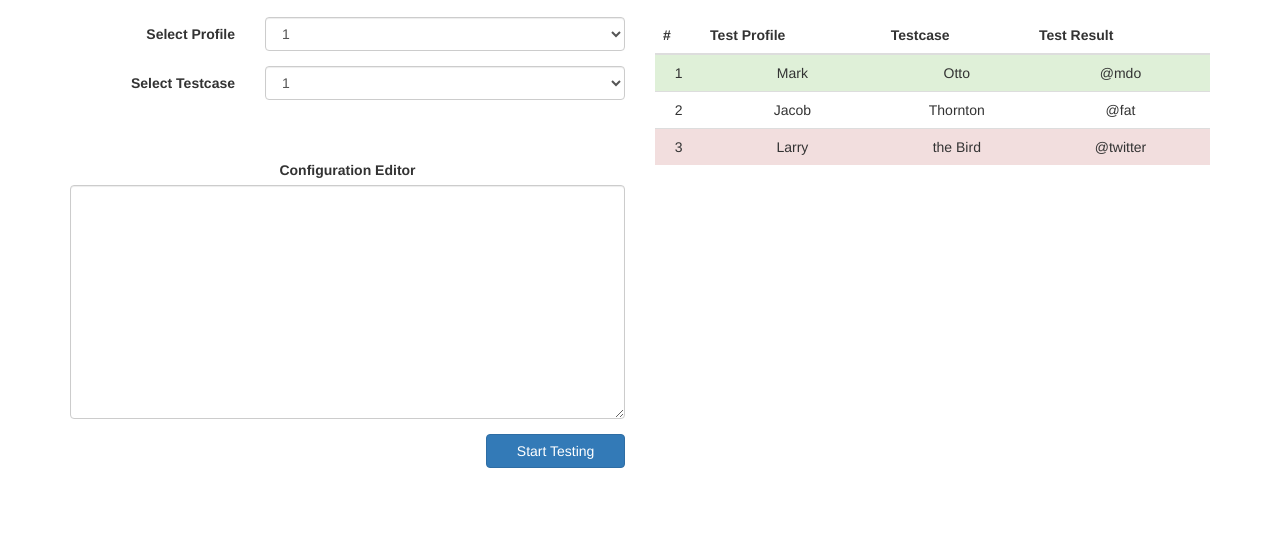
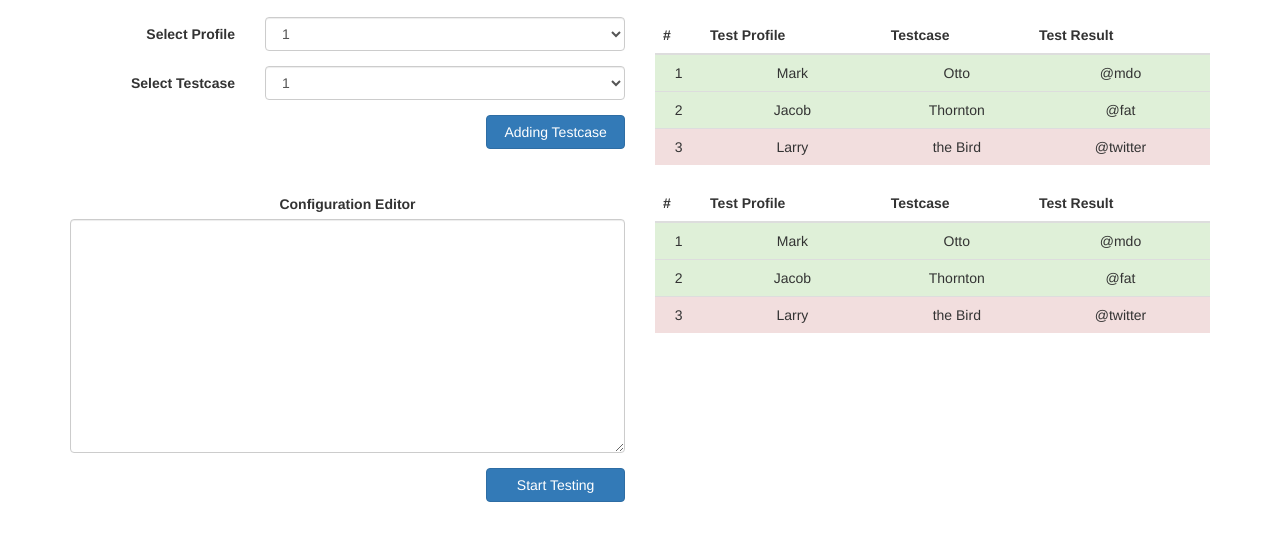
Before and after one commit to HwangJaeYoung/Web_based_Testing_Master, a website: page TitanWebTestingMain.ejs in a window 1280 px wide. Shown: the part 53-594 px from the top of the page. Drawn offline with nearby package versions, Linux system fonts and the light colour scheme; files that its build step writes are made by us from their sources; files whose address does not match are found by name.

Commit message:
Modifying testing page

```diff
--- a/TitanWebTestingMain.ejs
+++ b/TitanWebTestingMain.ejs
@@ -102,6 +102,9 @@
                             </div>
                         </div>
 
+                        <div class="col-lg-9"></div>
+                        <button type="submit" class="btn btn-primary col-lg-3 text-right"> Adding Testcase </button>
+
                         <div class="form-group"> </div>
                         <div class="form-group"> </div>
                         <div class="form-group"> </div>
@@ -135,7 +138,40 @@
                             <td>Otto</td>
                             <td>@mdo</td>
                         </tr>
+                        <tr class="success">
+                            <td>2</td>
+                            <td>Jacob</td>
+                            <td>Thornton</td>
+                            <td>@fat</td>
+                        </tr>
+                        <tr class="danger">
+                            <td>3</td>
+                            <td>Larry</td>
+                            <td>the Bird</td>
+                            <td>@twitter</td>
+                        </tr>
+                        </tbody>
+                    </table>
+                </div>
+
+                <div class="col-lg-6 text-center">
+                    <table class="table table-striped">
+                        <thead>
                         <tr>
+                            <th>#</th>
+                            <th>Test Profile</th>
+                            <th>Testcase</th>
+                            <th>Test Result</th>
+                        </tr>
+                        </thead>
+                        <tbody>
+                        <tr class="success">
+                            <td>1</td>
+                            <td>Mark</td>
+                            <td>Otto</td>
+                            <td>@mdo</td>
+                        </tr>
+                        <tr class="success">
                             <td>2</td>
                             <td>Jacob</td>
                             <td>Thornton</td>
```
